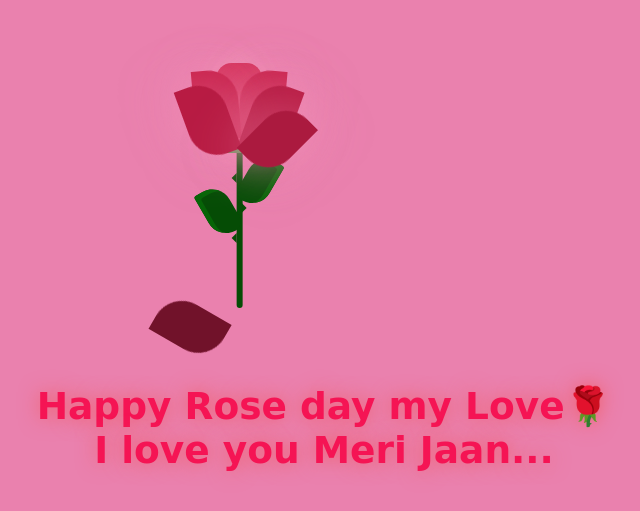
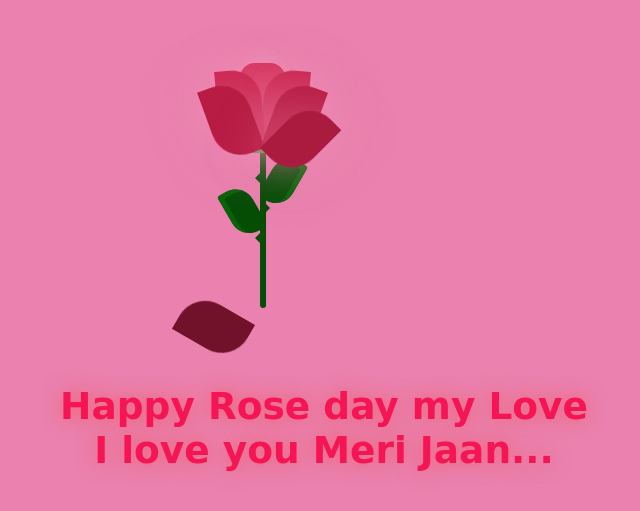
Before and after one commit to Masoom92/Rose, a plain HTML site: page index.html in a window 1280 px wide. Shown: the part 147-658 px from the top of the page, without its empty margins (266-906 px from the left). Drawn offline with Linux system fonts and the light colour scheme.

Commit message:
Update index.html

```diff
--- a/index.html
+++ b/index.html
@@ -38,7 +38,7 @@
         <div></div>
       </div>
       <div class="text">
-        <h2>Happy Rose day my Love🌹<br/>
+        <h2>Happy Rose day my Love<br/>
        I love you Meri Jaan...</h2>
       </div>
     </div>
```
